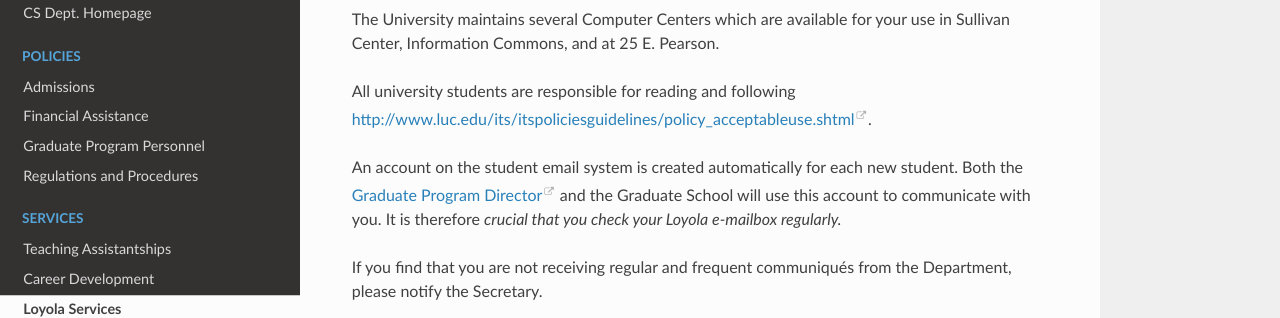
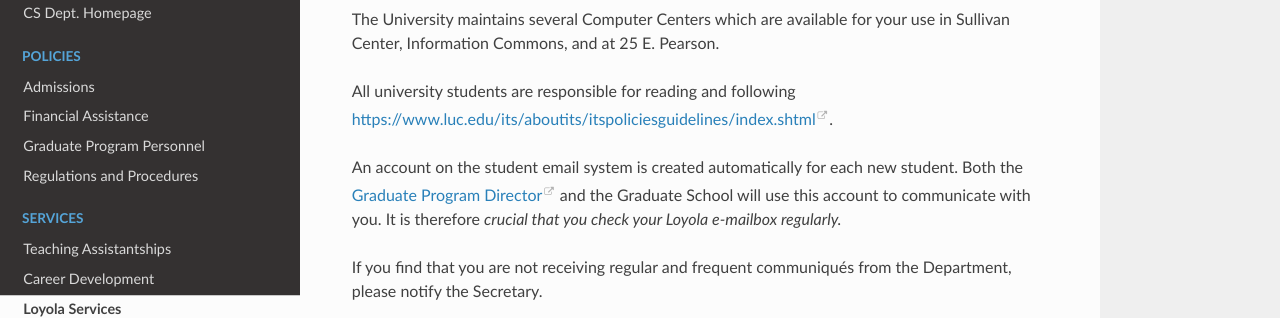
Before and after one commit to LoyolaChicagoCS/gradhandbook, a Sphinx documentation site: the page built from source/services/loyolaservices.rst, in a window 1280 px wide and 900 px high, scrolled down 1178 px. Shown: the part 148-466 px from the top of the window. Built offline with Sphinx 7.4.7 and the Read the Docs theme 2.0.0, drawn with Linux system fonts in a browser that asks for light colours; some of the changed lines change nothing that is shown.

Commit message:
Replace URL

```diff
--- a/source/services/loyolaservices.rst
+++ b/source/services/loyolaservices.rst
@@ -43,7 +43,7 @@
 
 The University maintains several Computer Centers which are available for your use in Sullivan Center, Information Commons, and at 25 E. Pearson.
 
-All university students are responsible for reading and following http://www.luc.edu/its/itspoliciesguidelines/policy_acceptableuse.shtml.
+All university students are responsible for reading and following https://www.luc.edu/its/aboutits/itspoliciesguidelines/index.shtml.
 
 An account on the student email system is created automatically for each new student. Both the |gpd| and the Graduate School will use this account to communicate with you. It is therefore *crucial that you check your Loyola e-mailbox regularly.*
 
```
